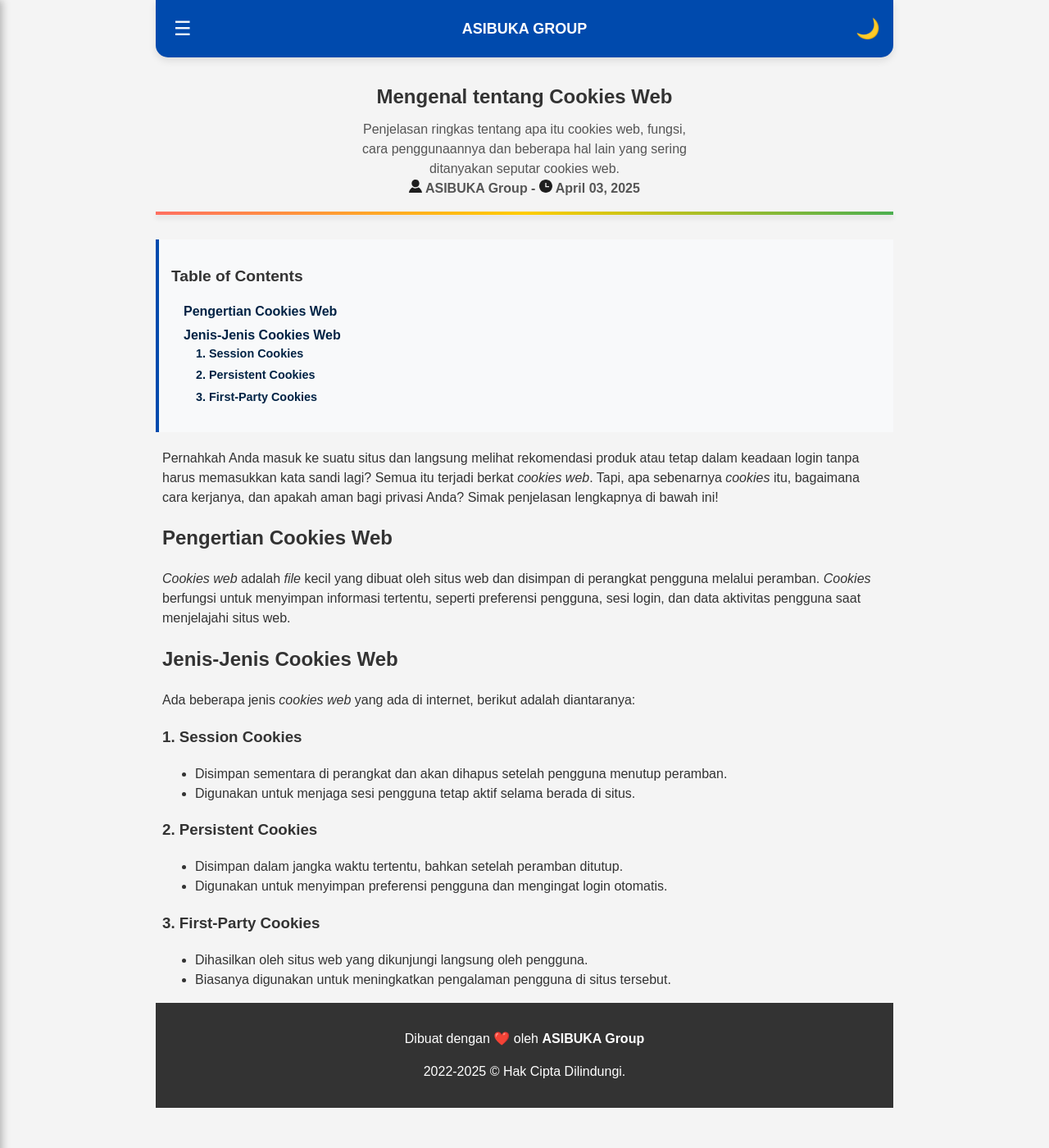
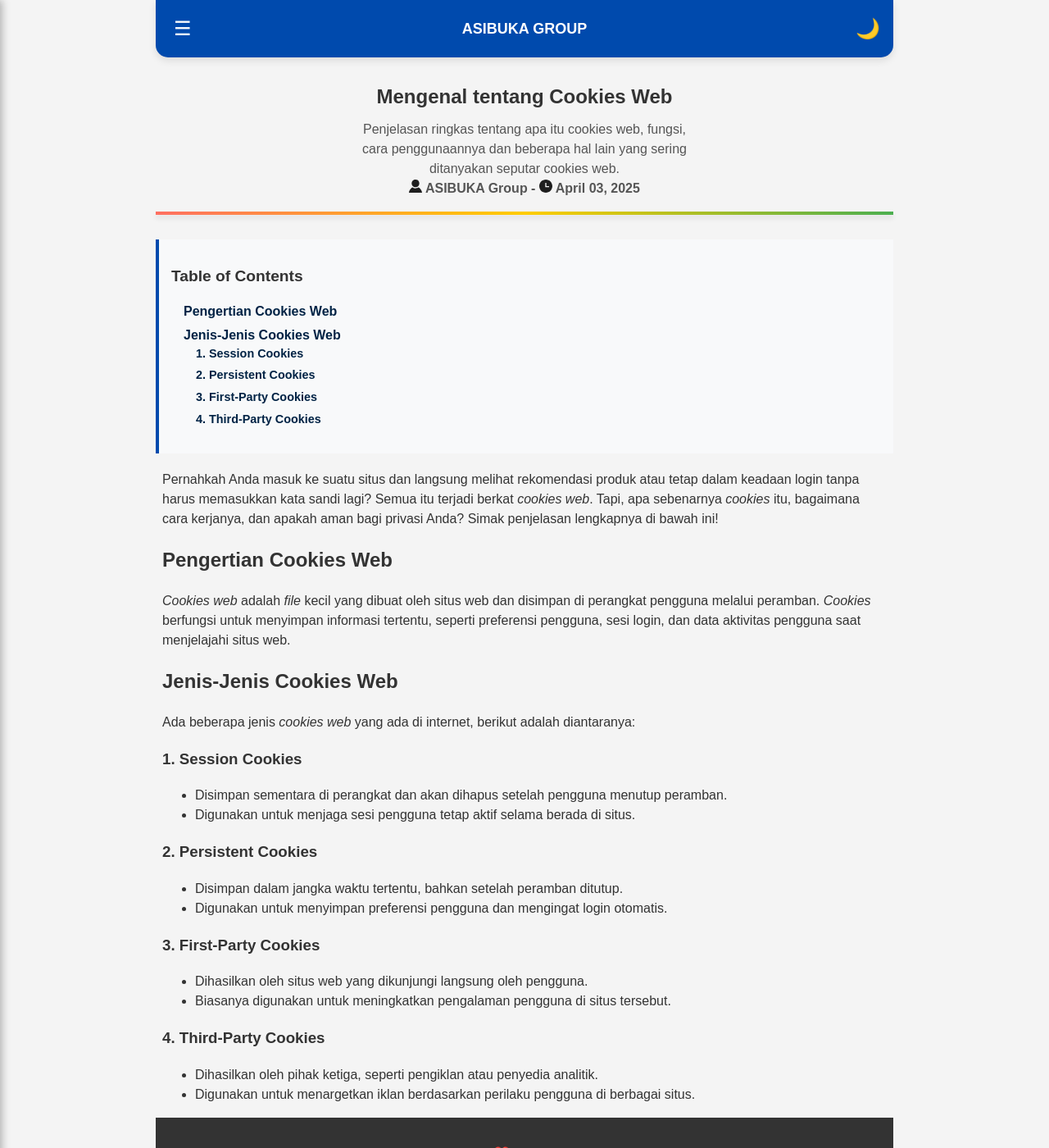
Before and after one commit to asibukagroup/asibukagroup.github.io, a Jekyll site: the page built from _posts/2025-04-03-cookies.md, in a window 1280 px wide and 1400 px high. Shown: the whole window at 82% size. Built offline with Jekyll 4.4.1, drawn with Linux system fonts in a browser that asks for light colours.

Commit message:
update artikel

```diff
--- a/_posts/2025-04-03-cookies.md
+++ b/_posts/2025-04-03-cookies.md
@@ -31,3 +31,7 @@ Ada beberapa jenis _cookies web_ yang ada di internet, berikut adalah diantarany
 ### 3. First-Party Cookies
 * Dihasilkan oleh situs web yang dikunjungi langsung oleh pengguna.
 * Biasanya digunakan untuk meningkatkan pengalaman pengguna di situs tersebut.
+
+### 4. Third-Party Cookies
+* Dihasilkan oleh pihak ketiga, seperti pengiklan atau penyedia analitik.
+* Digunakan untuk menargetkan iklan berdasarkan perilaku pengguna di berbagai situs.
```
